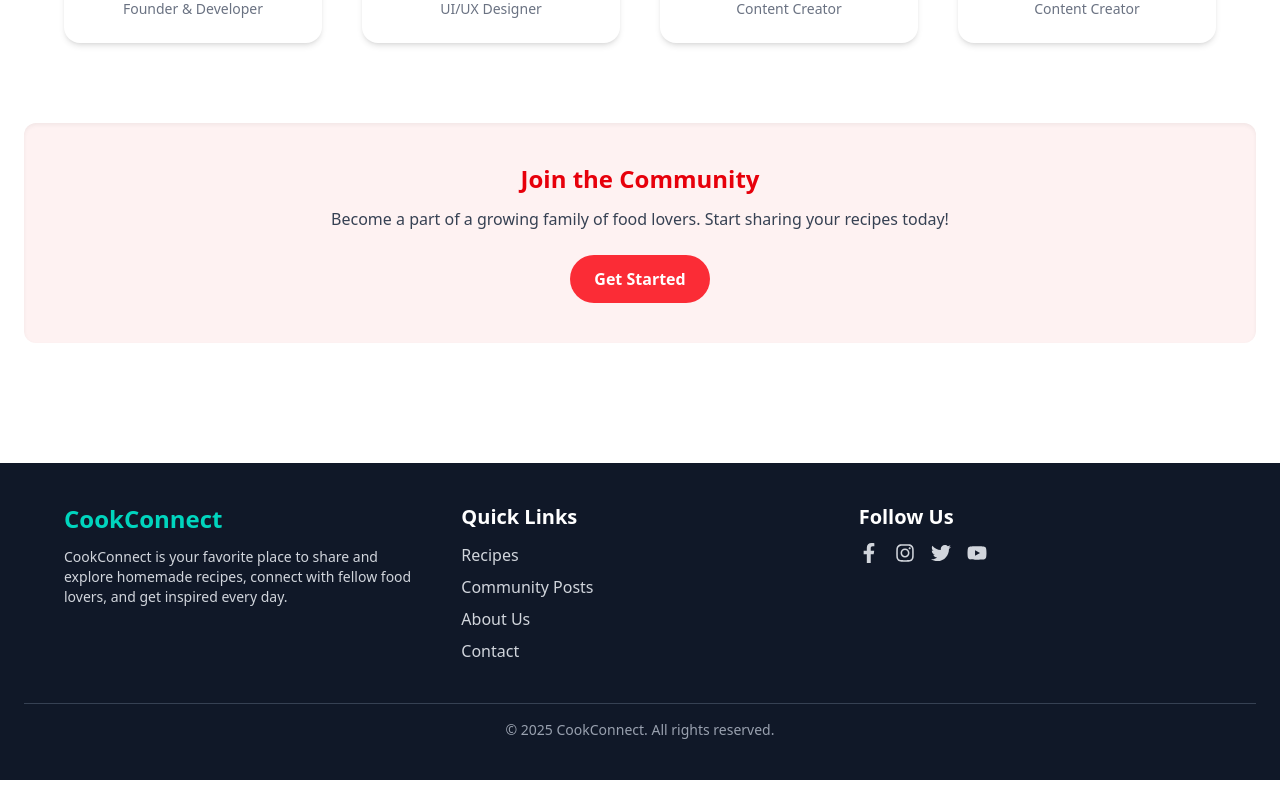
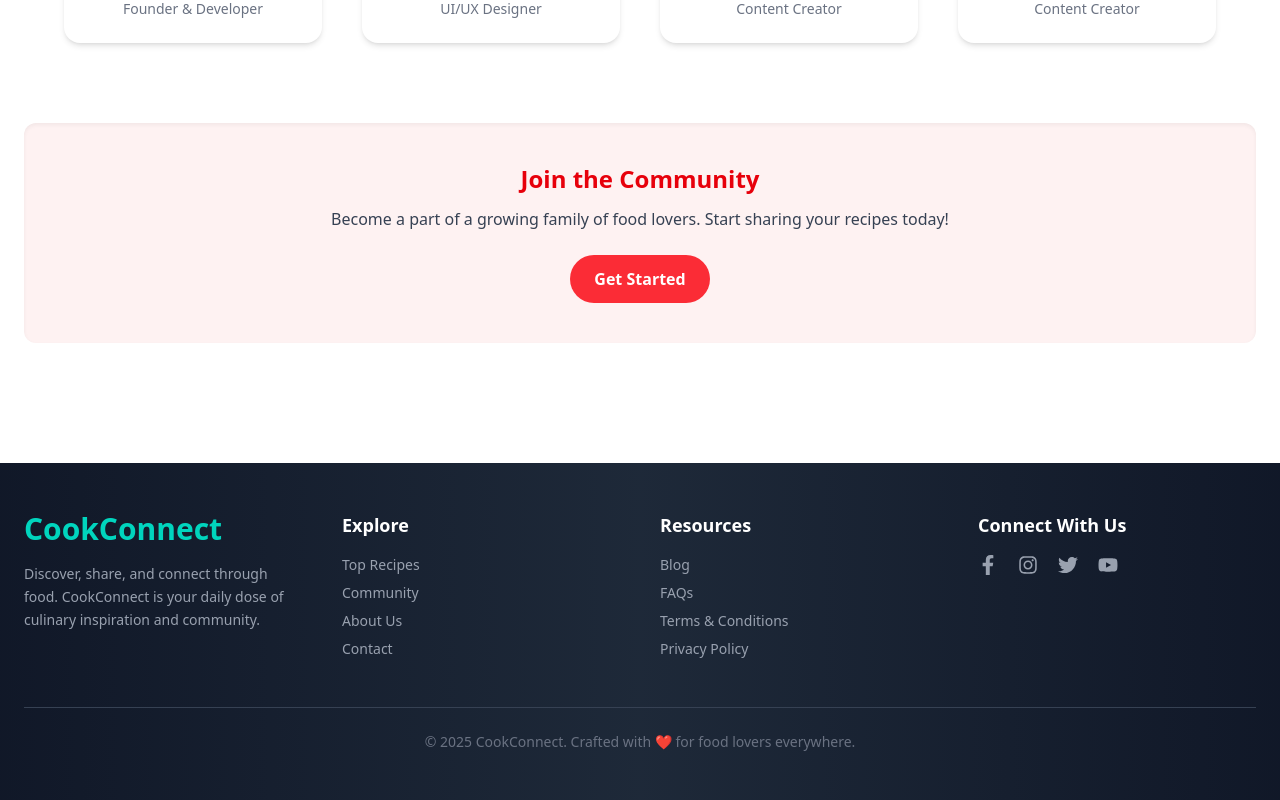
Before and after one commit to LAHIRUKBI/Social-Media, a React (Vite) app in the folder Frontend/: page /About_us in a window 1280 px wide. Shown: the part 946-1746 px from the top of the page. Built offline with nearby package versions, Linux system fonts and the light colour scheme.

Commit message:
add footers

```diff
--- a/Frontend/src/Components/Footer.jsx
+++ b/Frontend/src/Components/Footer.jsx
@@ -3,43 +3,53 @@ import { FaFacebookF, FaInstagram, FaTwitter, FaYoutube } from 'react-icons/fa';
 
 export default function Footer() {
   return (
-    <footer className="bg-gray-900 text-white py-10 px-6 mt-20">
-      <div className="max-w-6xl mx-auto grid grid-cols-1 md:grid-cols-3 gap-10">
+    <footer className="bg-gradient-to-r from-gray-900 via-gray-800 to-gray-900 text-white py-12 px-6 mt-20">
+      <div className="max-w-7xl mx-auto grid grid-cols-1 sm:grid-cols-2 md:grid-cols-4 gap-10">
         {/* Brand/About */}
         <div>
-          <h2 className="text-2xl font-bold text-teal-400 mb-3">CookConnect</h2>
-          <p className="text-sm text-gray-300">
-            CookConnect is your favorite place to share and explore homemade recipes,
-            connect with fellow food lovers, and get inspired every day.
+          <h2 className="text-3xl font-extrabold text-teal-400 mb-4">CookConnect</h2>
+          <p className="text-gray-400 text-sm leading-relaxed">
+            Discover, share, and connect through food. CookConnect is your daily dose of culinary inspiration and community.
           </p>
         </div>
 
-        {/* Navigation Links */}
+        {/* Navigation */}
         <div>
-          <h3 className="text-xl font-semibold mb-3">Quick Links</h3>
-          <ul className="space-y-2 text-gray-300">
-            <li><a href="/recipes" className="hover:text-teal-400">Recipes</a></li>
-            <li><a href="/posts" className="hover:text-teal-400">Community Posts</a></li>
-            <li><a href="/about" className="hover:text-teal-400">About Us</a></li>
-            <li><a href="/contact" className="hover:text-teal-400">Contact</a></li>
+          <h3 className="text-lg font-semibold text-white mb-4">Explore</h3>
+          <ul className="space-y-2 text-gray-400 text-sm">
+            <li><a href="/recipes" className="hover:text-teal-300 transition">Top Recipes</a></li>
+            <li><a href="/posts" className="hover:text-teal-300 transition">Community</a></li>
+            <li><a href="/about" className="hover:text-teal-300 transition">About Us</a></li>
+            <li><a href="/contact" className="hover:text-teal-300 transition">Contact</a></li>
           </ul>
         </div>
 
-        {/* Social Media */}
+        {/* Resources */}
         <div>
-          <h3 className="text-xl font-semibold mb-3">Follow Us</h3>
-          <div className="flex gap-4 text-xl">
-            <a href="#" className="text-gray-300 hover:text-teal-400"><FaFacebookF /></a>
-            <a href="#" className="text-gray-300 hover:text-teal-400"><FaInstagram /></a>
-            <a href="#" className="text-gray-300 hover:text-teal-400"><FaTwitter /></a>
-            <a href="#" className="text-gray-300 hover:text-teal-400"><FaYoutube /></a>
+          <h3 className="text-lg font-semibold text-white mb-4">Resources</h3>
+          <ul className="space-y-2 text-gray-400 text-sm">
+            <li><a href="/blog" className="hover:text-teal-300 transition">Blog</a></li>
+            <li><a href="/faq" className="hover:text-teal-300 transition">FAQs</a></li>
+            <li><a href="/terms" className="hover:text-teal-300 transition">Terms & Conditions</a></li>
+            <li><a href="/privacy" className="hover:text-teal-300 transition">Privacy Policy</a></li>
+          </ul>
+        </div>
+
+        {/* Social */}
+        <div>
+          <h3 className="text-lg font-semibold text-white mb-4">Connect With Us</h3>
+          <div className="flex gap-5 mt-2">
+            <a href="#" className="text-gray-400 hover:text-teal-300 text-xl transition"><FaFacebookF /></a>
+            <a href="#" className="text-gray-400 hover:text-teal-300 text-xl transition"><FaInstagram /></a>
+            <a href="#" className="text-gray-400 hover:text-teal-300 text-xl transition"><FaTwitter /></a>
+            <a href="#" className="text-gray-400 hover:text-teal-300 text-xl transition"><FaYoutube /></a>
           </div>
         </div>
       </div>
 
-      {/* Bottom */}
-      <div className="border-t border-gray-700 mt-10 pt-4 text-center text-sm text-gray-400">
-        © {new Date().getFullYear()} CookConnect. All rights reserved.
+      {/* Footer Bottom */}
+      <div className="mt-12 border-t border-gray-700 pt-6 text-center text-sm text-gray-500">
+        © {new Date().getFullYear()} CookConnect. Crafted with ❤️ for food lovers everywhere.
       </div>
     </footer>
   );
```
